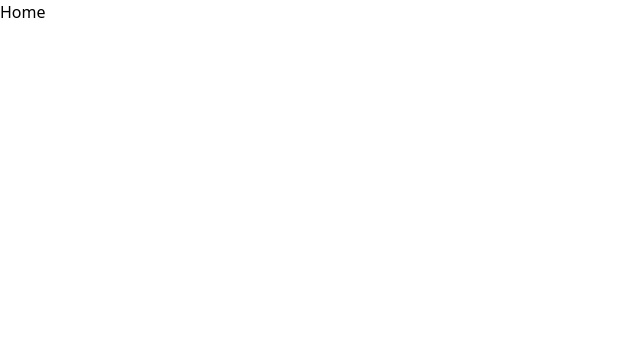
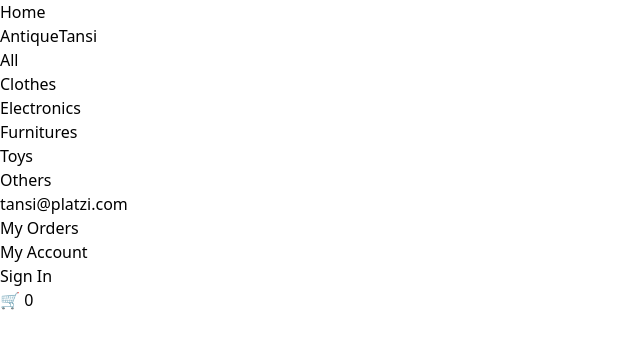
Before and after one commit to JuanmaNavarro369/React-con-Vite-y-TailwindCSS, a React (Vite) app: page / in a window 1280 px wide. Shown: the top 348 px of the page, without its empty margins (0-640 px from the left). Built offline with nearby package versions, Linux system fonts and the light colour scheme.

Commit message:
Navbar maquetado

```diff
--- /dev/null
+++ b/src/Components/Navbar/index.jsx
@@ -0,0 +1,112 @@
+import { NavLink } from "react-router-dom";
+
+function Navbar() {
+
+    const activeStyle = 'underline underline-offset-4'
+
+    return(
+        <nav className='flex justify-between items-center fixed z-10 w-full py-2 px-2 text-sm'>
+
+            <ul className="flex items-center gap-3">
+                <li>
+                    <NavLink to='/' className='font-semibold text-lg'>
+                        AntiqueTansi
+                    </NavLink>
+                </li>
+                <li>
+                    <NavLink
+                    className={({ isActive }) =>
+                    isActive ? activeStyle : undefined
+                    }
+                    to='/all'>
+                        All
+                    </NavLink>
+                </li>
+                <li>
+                    <NavLink
+                    className={({ isActive }) =>
+                    isActive ? activeStyle : undefined
+                    }
+                    to='/clothes'>
+                        Clothes
+                    </NavLink>
+                </li>
+                <li>
+                    <NavLink
+                    className={({ isActive }) =>
+                    isActive ? activeStyle : undefined
+                    }
+                    to='/electronics'>
+                        Electronics
+                    </NavLink>
+                </li>
+                <li>
+                    <NavLink
+                    className={({ isActive }) =>
+                    isActive ? activeStyle : undefined
+                    }
+                    to='/furnitures'>
+                        Furnitures
+                    </NavLink>
+                </li>
+                <li>
+                    <NavLink
+                    className={({ isActive }) =>
+                    isActive ? activeStyle : undefined
+                    }
+                    to='/toys'>
+                        Toys
+                    </NavLink>
+                </li>
+                <li>
+                    <NavLink
+                    className={({ isActive }) =>
+                    isActive ? activeStyle : undefined
+                    }
+                    to='/others'>
+                        Others
+                    </NavLink>
+                </li>
+            </ul>
+
+            <ul className="flex items-center gap-3">
+                <li className="text-black/60">
+                    tansi@platzi.com
+                </li>
+                <li>
+                    <NavLink
+                    className={({ isActive }) =>
+                    isActive ? activeStyle : undefined
+                    }
+                    to='/my-orders'>
+                        My Orders
+                    </NavLink>
+                </li>
+                <li>
+                    <NavLink
+                    className={({ isActive }) =>
+                    isActive ? activeStyle : undefined
+                    }
+                    to='/my-account'>
+                        My Account
+                    </NavLink>
+                </li>
+                <li>
+                    <NavLink
+                    className={({ isActive }) =>
+                    isActive ? activeStyle : undefined
+                    }
+                    to='/sign-in'>
+                        Sign In
+                    </NavLink>
+                </li>
+                <li>
+                🛒 0
+                </li>
+            </ul>
+
+        </nav>
+    );
+}
+
+export { Navbar };
--- a/src/Pages/App/index.jsx
+++ b/src/Pages/App/index.jsx
@@ -5,6 +5,7 @@
 import { MyOrders } from '../MyOrders';
 import { SignIn } from '../SignIn';
 import { NotFound } from '../NotFound';
+import { Navbar } from '../../Components/Navbar';
 import './App.css';
 
 const AppRoutes = () => {
@@ -24,6 +25,7 @@
     <>
       <BrowserRouter>
           <AppRoutes />
+          <Navbar />
       </BrowserRouter>
     </>
   )
```
